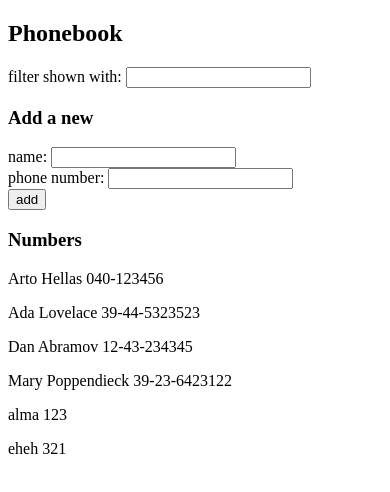
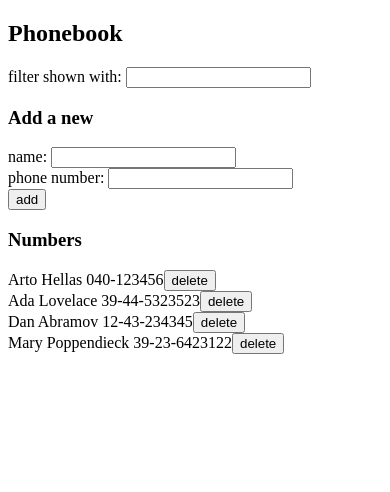
Before and after one commit to Gyage/full_stack_open, a React (Vite) app in the folder part2/phonebook/: page / in a window 390 px wide. Shown: the top 492 px of the page. Built offline with nearby package versions, Linux system fonts and the light colour scheme; data requests are answered from the project's data file.

Commit message:
phonebook s8-9

```diff
--- a/part2/phonebook/db.json
+++ b/part2/phonebook/db.json
@@ -19,16 +19,6 @@
       "name": "Mary Poppendieck",
       "number": "39-23-6423122",
       "id": "4"
-    },
-    {
-      "name": "alma",
-      "number": "123",
-      "id": "hbUASqBmIHE"
-    },
-    {
-      "name": "eheh",
-      "number": "321",
-      "id": "4RwNpbYpIWU"
     }
   ],
   "$schema": "./node_modules/json-server/schema.json"
--- a/part2/phonebook/src/App.jsx
+++ b/part2/phonebook/src/App.jsx
@@ -3,7 +3,6 @@ import Numbers from './components/Numbers'
 import Filter from './components/Filter'
 import PersonForm from './components/PersonForm'
 import personsService from './services/persons'
-import axios from 'axios'
 import { useEffect } from 'react'
 
 const App = () => {
@@ -14,7 +13,7 @@ const App = () => {
   const [newNumber, setNewNumber] = useState('')
   const [searchTerm, setSearchTerm] = useState('')
 
-  const addName = (event) => {
+  const addName = event => {
     event.preventDefault()
 
     if (persons.some(person => person.name === newName)) {
@@ -29,23 +28,34 @@ const App = () => {
 
     personsService
       .create(newPerson)
-      .then(personData => alert(`${personData.name} added to phonebook`))
+      .then(personData => {
+        alert(`${personData.name} added to phonebook`)
+        newPerson.id = personData.id
+        setPersons(persons.concat(newPerson))
+      })
 
-    setPersons(persons.concat(newPerson))
     setNewName('')
     setNewNumber('')
   }
 
-  const handleNameChange = (event) => {
+  const handleNameChange = event => {
     setNewName(event.target.value)
   }
 
-  const handleNumberChange = (event) => {
+  const handleNumberChange = event => {
     setNewNumber(event.target.value)
   }
 
-  const handleSearchTermChange = (event) => {
+  const handleSearchTermChange = event => {
     setSearchTerm(event.target.value)
+  }
+
+  const handleDelete = person => {
+    if (window.confirm(`Delete ${person.name}?`)) {
+      personsService
+        .remove(person.id)
+        .then(data => setPersons(persons.filter(existingPerson => existingPerson.id !== person.id)))
+    }
   }
 
   const filteredPersons = searchTerm === ""
@@ -70,7 +80,10 @@ const App = () => {
         handleNameChange={handleNameChange}
         handleNumberChange={handleNumberChange}
       />
-      <Numbers persons={filteredPersons} />
+      <Numbers
+        persons={filteredPersons}
+        handleDelete={handleDelete}
+      />
     </div>
   )
 }
--- a/part2/phonebook/src/components/Number.jsx
+++ b/part2/phonebook/src/components/Number.jsx
@@ -1,6 +1,9 @@
-const Number = ({ person }) => {
+const Number = ({ person, onDeleteClick }) => {
   return (
-    <p>{person.name} {person.number}</p>
+    <div>
+      {person.name} {person.number}
+      <button onClick={onDeleteClick}>delete</button>
+    </div>
   )
 }
 
--- a/part2/phonebook/src/components/Numbers.jsx
+++ b/part2/phonebook/src/components/Numbers.jsx
@@ -1,8 +1,8 @@
 import Number from "./Number"
 
-const Numbers = ({ persons }) => {
+const Numbers = ({ persons, handleDelete }) => {
   const numbers = persons.map(person =>
-    <Number key={person.name} person={person} />
+    <Number key={person.name} person={person} onDeleteClick={() => handleDelete(person)} />
   )
 
   return (
--- a/part2/phonebook/src/services/persons.jsx
+++ b/part2/phonebook/src/services/persons.jsx
@@ -25,4 +25,4 @@ const remove = id => {
     .then(response => response.data)
 }
 
-export default { getAll, create, update }
+export default { getAll, create, update, remove }
```
Also changed, not shown: 1 other file (tests, documents, lock files or other folders).
